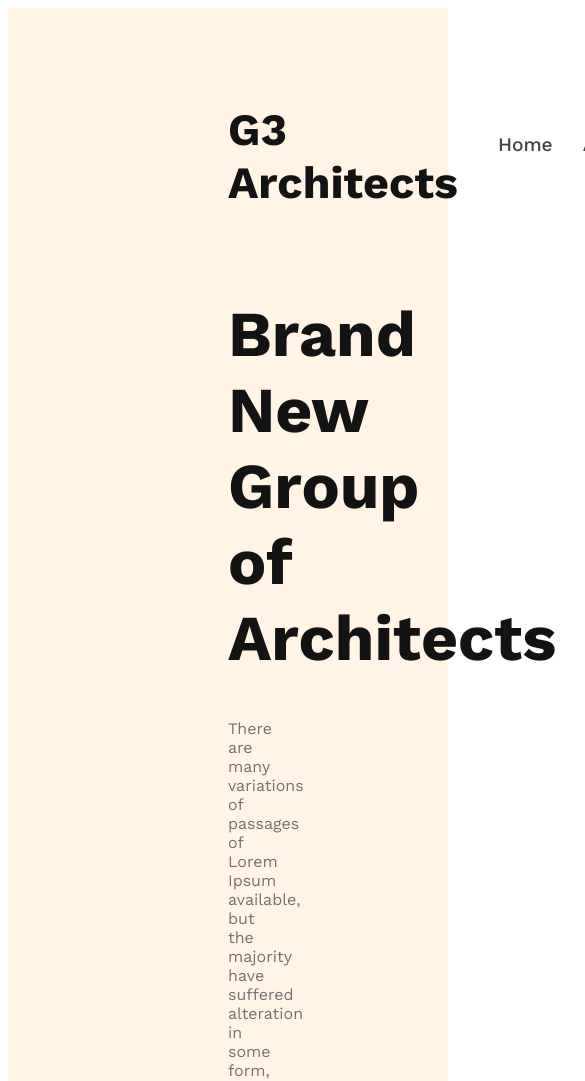
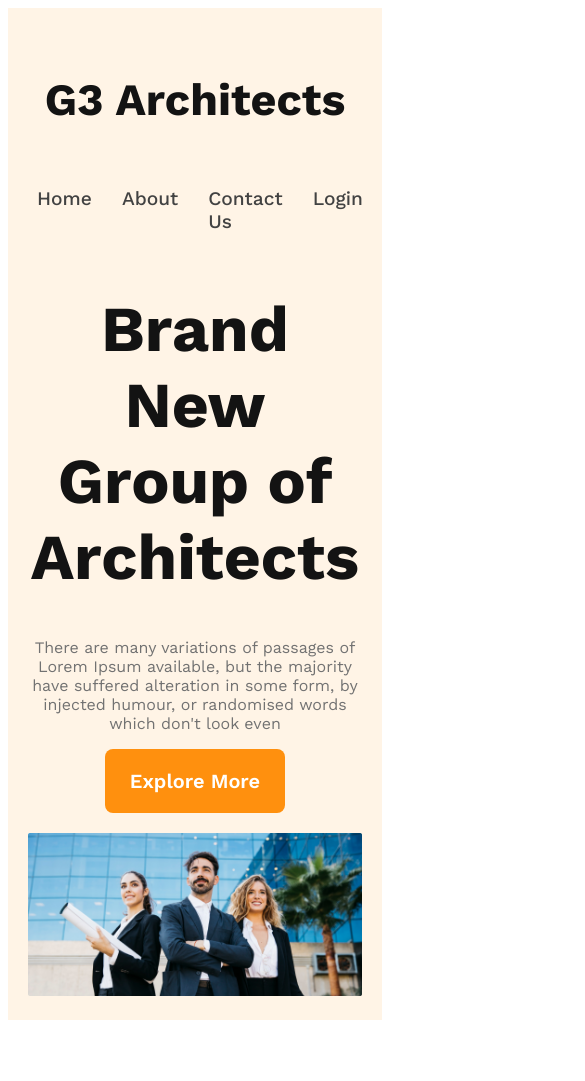
Before and after one commit to rifatwebcraft/g3-architects-website, a plain HTML site: page index.html in a window 390 px wide. Shown: the top 1081 px of the page, 585 px wide, since content can reach past the window. After the commit the page ends 1028 px from the top, so only its background shows below. Drawn offline with nearby package versions, Linux system fonts and the light colour scheme.

Commit message:
finished header section with responsive

```diff
--- a/styles/architect.css
+++ b/styles/architect.css
@@ -10,9 +10,10 @@
     border-radius: 8px;
     background: #FF900E;
     color: #FFF;
-    font-size: 1.3;
+    font-size: 1.25rem;
     font-weight: 600;
     padding: 20px 25px;
+    cursor: pointer;
 }
 /* header styles */
 header {
@@ -59,3 +60,29 @@ nav li a {
 .banner-description {
     color: #727272;
 }
+.banner img {
+    width: 100%;
+    margin-top: 20px;
+}
+
+/* responsive media queary */
+/* mobile devices */
+@media screen and (max-width: 576px) {
+    header {
+        padding : 20px;
+    }
+    nav {
+        flex-direction: column;
+    }
+}
+/* medium devices */
+
+@media screen and (min-width:576px) and (max-width: 960px) {
+    header {
+        padding : 50px;
+    }
+    nav {
+        flex-direction: column;
+
+    }
+}
```
